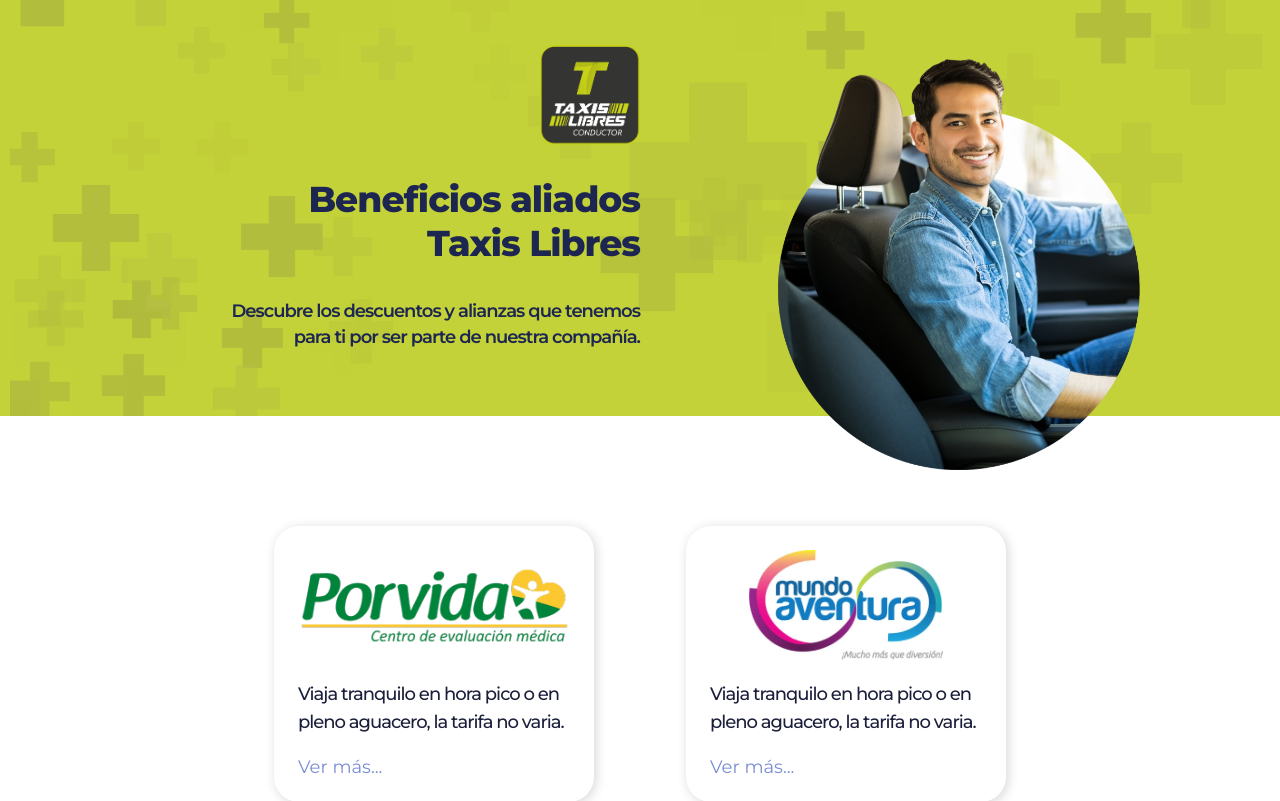
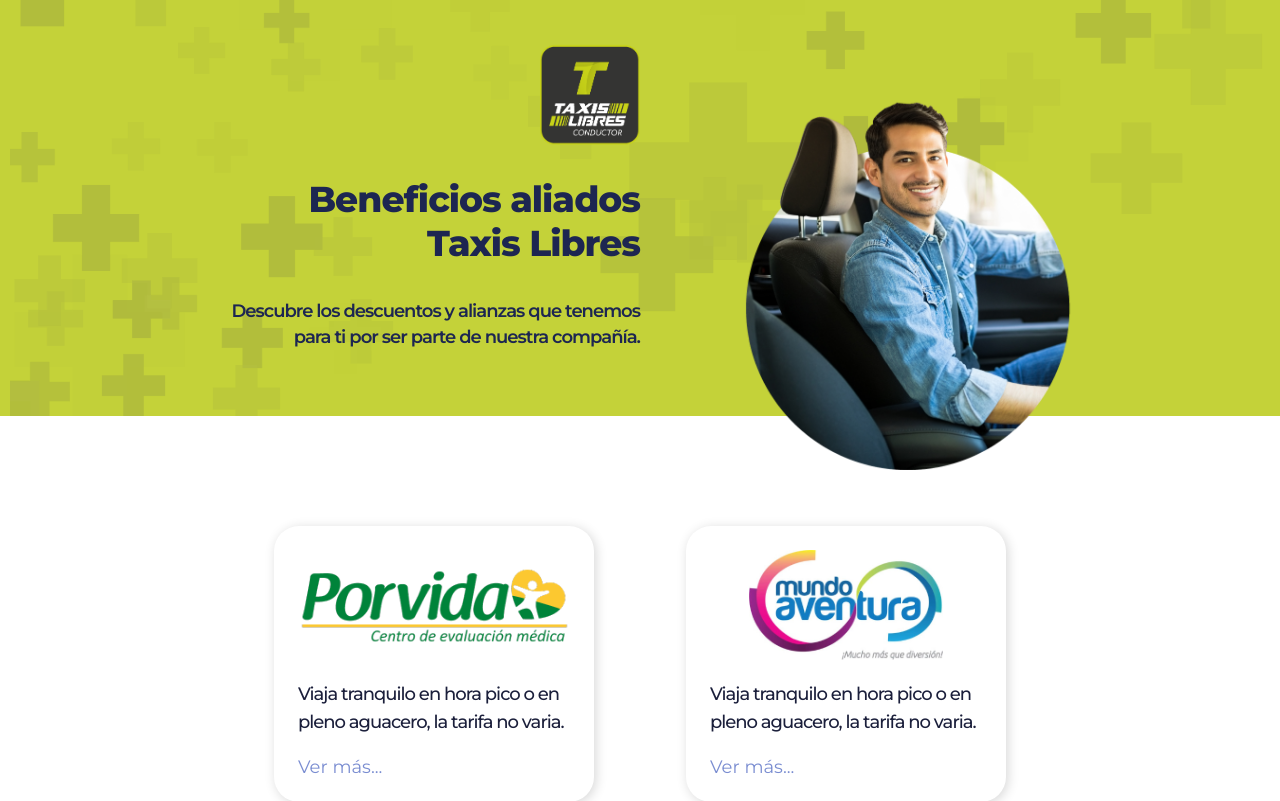
Before and after one commit to jscortes23/Beneficios-Taxis-Libres, a PHP site: page / in a window 1280 px wide. Shown: the top 801 px of the page. Run offline with PHP 8.4, Linux system fonts and the light colour scheme.

Commit message:
Correción de imagen conductor

```diff
--- a/css/style/beneficios-desktop.css
+++ b/css/style/beneficios-desktop.css
@@ -5,3 +5,7 @@
 .header__description {
     width: 409px;
 }
+
+.header__img {
+    padding: 0;
+}
--- a/css/style/beneficios-tablet.css
+++ b/css/style/beneficios-tablet.css
@@ -6,7 +6,6 @@
 
 .header__content {
     width: 50%;
-    padding-left: 3%;
 }
 
 .header__title {
@@ -24,9 +23,11 @@
 }
 
 .header__img {
-    left: 75%;
+    width: 330px;
+    left: 71%;
     bottom: -13%;
     max-height: 100%;
+    padding: 24px;
 }
 
 .benefits__container {
```
